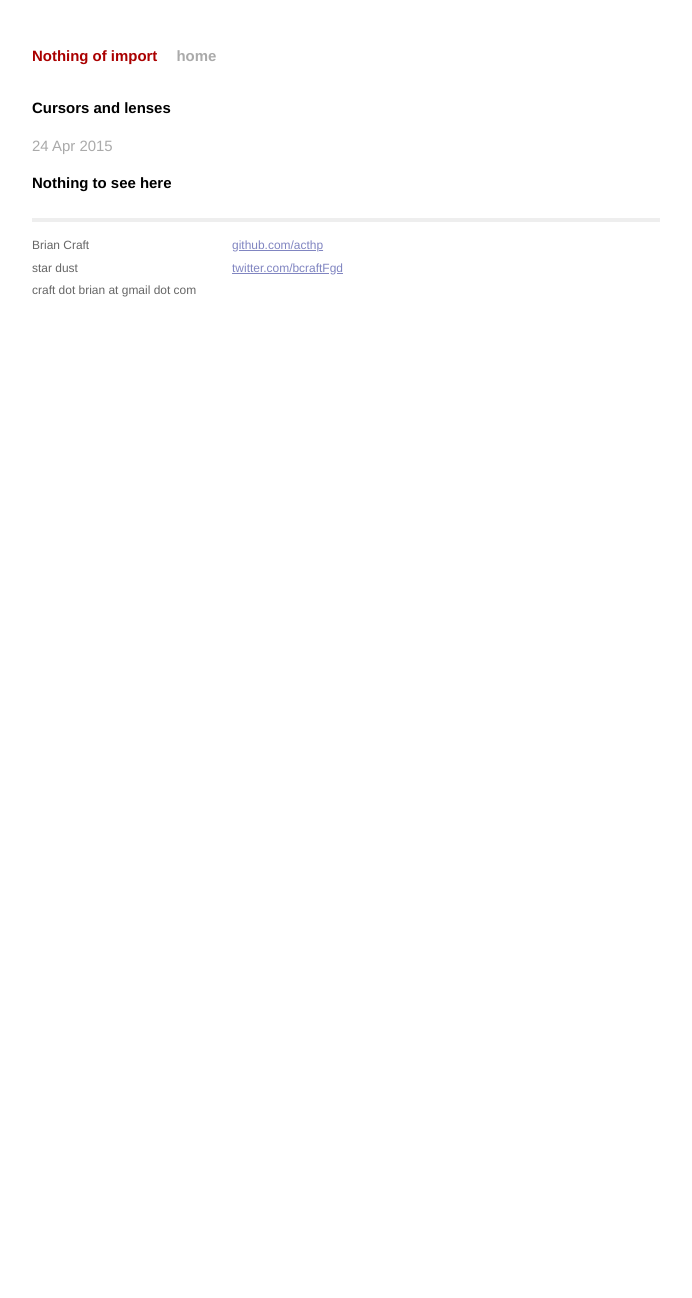
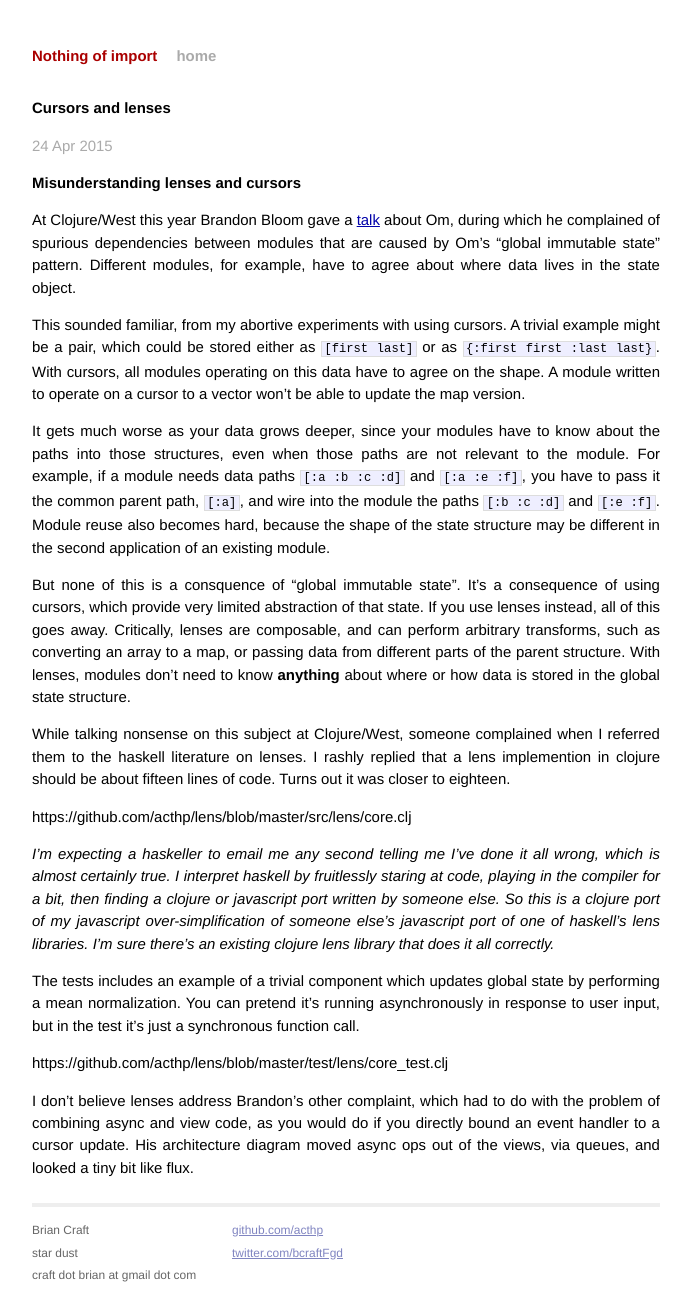
Before and after one commit to acthp/acthp.github.io, a Jekyll site: the page built from _posts/2015-04-24-cursors-and-lenses.markdown, in a window 1280 px wide. Shown: the whole page, without its empty margins (294-986 px from the left). Built offline with Jekyll 4.4.1, drawn with Linux system fonts in a browser that asks for light colours; Markdown is read by kramdown in place of the engine named in the settings; before the commit the page ends 945 px from its top, so only the background shows below that.

Commit message:
update post.

```diff
--- a/_posts/2015-04-24-cursors-and-lenses.markdown
+++ b/_posts/2015-04-24-cursors-and-lenses.markdown
@@ -5,4 +5,62 @@ date:   2015-04-24 10:51:58
 categories: clojure om lenses
 ---
 
-# Nothing to see here
+# Misunderstanding lenses and cursors
+
+At Clojure/West this year Brandon Bloom gave a [talk](https://www.youtube.com/watch?v=LNtQPSUi1iQ)
+about Om, during which he complained of spurious dependencies between modules that are
+caused by Om's "global immutable state" pattern. Different modules, for example, have to
+agree about where data lives in the state object.
+
+This sounded familiar, from my abortive experiments with using cursors. A
+trivial example might be a pair, which could be stored either as `[first last]`
+or as `{:first first :last last}`. With cursors, all modules operating on this data have to
+agree on the shape. A module written to operate on a cursor to a vector won't be
+able to update the map version.
+
+It gets much worse as your data grows deeper, since your
+modules have to know about the paths into those structures, even when those
+paths are not relevant to the module. For example, if a module needs data
+paths `[:a :b :c :d]` and `[:a :e :f]`, you have to pass it the
+common parent path, `[:a]`, and wire into the module the paths `[:b :c :d]`
+and `[:e :f]`.
+Module reuse also becomes hard, because the
+shape of the state structure may be different in the second application of
+an existing module.
+
+But none of this is a consquence of "global immutable state". It's a consequence of
+using cursors, which provide very limited abstraction of that state. If you use
+lenses instead, all of this goes away. Critically, lenses are composable, and
+can perform arbitrary transforms,
+such as converting an array to a map, or passing data from different parts of the
+parent structure. With lenses, modules don't need to know **anything** about where or how
+data is stored in the global state structure.
+
+While talking nonsense on this subject
+at Clojure/West, someone complained when I referred them to the haskell
+literature on lenses.
+ I rashly replied that a lens implemention in clojure should
+be about fifteen lines of code. Turns out it was closer to eighteen.
+
+https://github.com/acthp/lens/blob/master/src/lens/core.clj
+
+*I'm expecting a haskeller to email me any second telling me I've done
+it all wrong, which is almost certainly true. I interpret haskell by
+fruitlessly staring at code, playing in the compiler for a bit, then
+finding a clojure or javascript port written by someone else. So this
+is a clojure port of my javascript over-simplification of someone else's javascript
+port of one of haskell's lens libraries. I'm sure there's an existing clojure
+lens library that does it all correctly.*
+
+The tests includes an example of a trivial component which updates global
+state by performing a mean normalization. You can pretend it's running
+asynchronously in response to user input, but in the test it's just a
+synchronous function call.
+
+https://github.com/acthp/lens/blob/master/test/lens/core_test.clj
+
+I don't believe lenses address Brandon's other complaint, which
+had to do with the problem of combining async and view code, as you
+would do if you directly bound an event handler to a cursor update. His
+architecture diagram moved async ops out of the views, via queues,
+and looked a tiny bit like flux.
```
